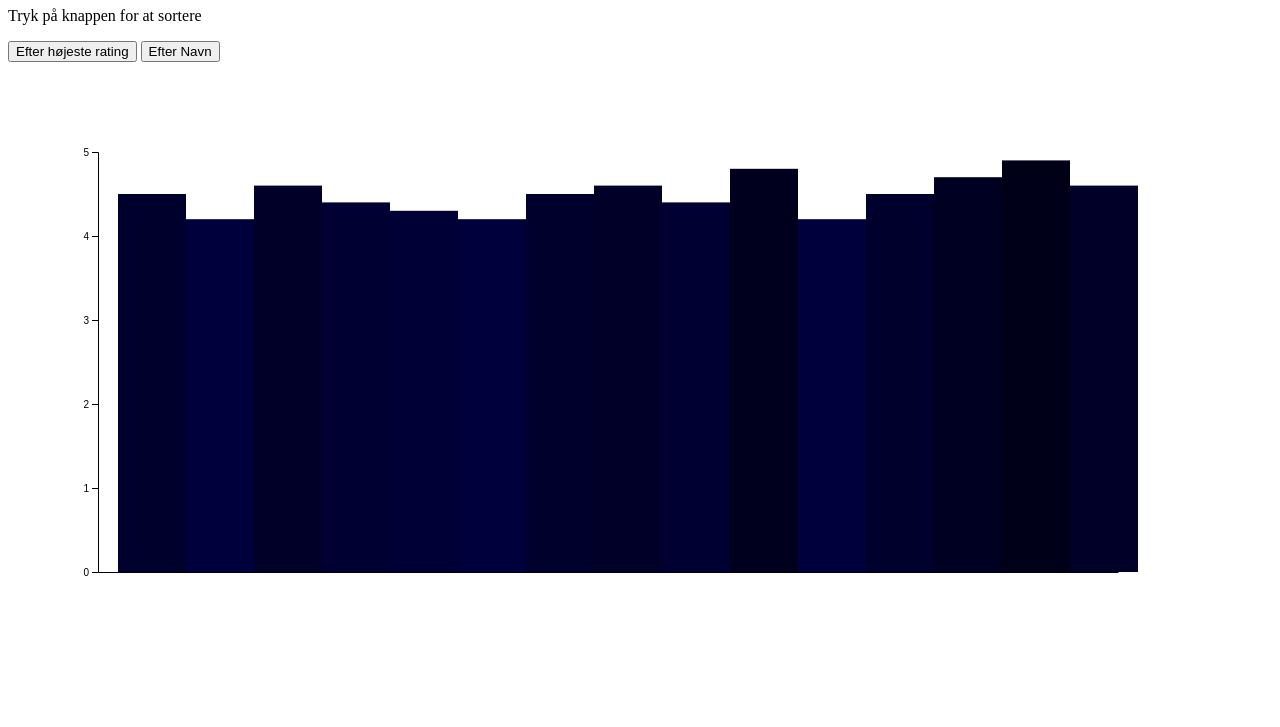
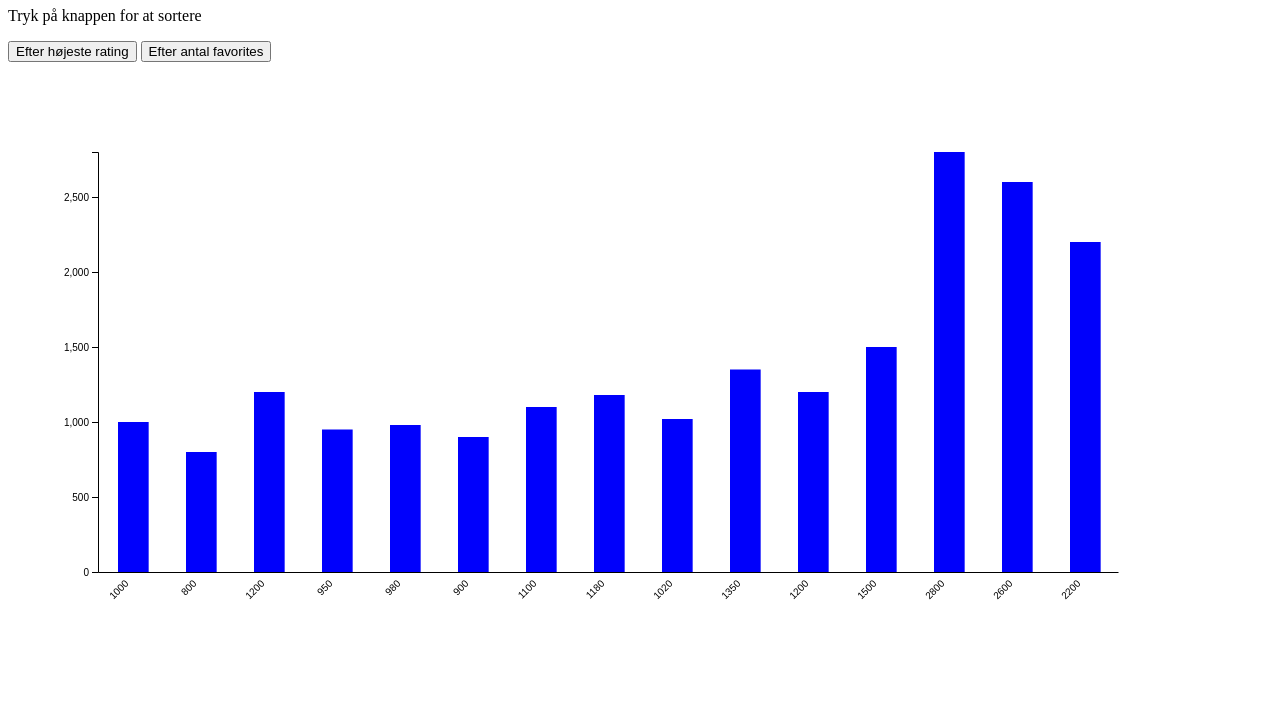
Before and after one commit to noahrdam/Aflevering-4, a plain HTML site: page index.html in a window 1280 px wide. Shown: the part 73-800 px from the top of the page. Drawn offline with nearby package versions, Linux system fonts and the light colour scheme.

Commit message:
favorites

```diff
--- a/dataanmination2.js
+++ b/dataanmination2.js
@@ -4,21 +4,21 @@ const padding = 20;
 const axisPadding = 70;
 
 const dataset = [
-    [4.5, "Greatest hits"],
-    [4.2, "Wild Cherry"],
-    [4.6, "Meteora"],
-    [4.4, "Top Gun - Motion Picture Soundtrack"],
-    [4.3, "Hjertestarter - Bonus Edition"],
-    [4.2, "USADSB"],
-    [4.5, "Joyride"],
-    [4.6, "Slippery When Wet"],
-    [4.4, "Crazy World"],
-    [4.8, "The Razors Edge"],
-    [4.2, "Electric Dreams"],
-    [4.5, "Epic Jams"],
-    [4.7, "Electric Symphony"],
-    [4.9, "Lost in Time"],
-    [4.6, "Summer Vibes"]
+    [4.5, 1000, "Greatest hits"],
+    [4.2, 800, "Wild Cherry"],
+    [4.6, 1200, "Meteora"],
+    [4.4, 950, "Top Gun - Motion Picture Soundtrack"],
+    [4.3, 980, "Hjertestarter - Bonus Edition"],
+    [4.2, 900, "USADSB"],
+    [4.5, 1100, "Joyride"],
+    [4.6, 1180, "Slippery When Wet"],
+    [4.4, 1020, "Crazy World"],
+    [4.8, 1350, "The Razors Edge"],
+    [4.2, 1200, "Electric Dreams"],
+    [4.5, 1500, "Epic Jams"],
+    [4.7, 2800, "Electric Symphony"],
+    [4.9, 2600, "Lost in Time"],
+    [4.6, 2200, "Summer Vibes"]
 ]
 
 const svg = d3.select("body").append("svg").attr("width", w).attr("height", h);
@@ -31,19 +31,17 @@ let yAxis = null;
 
 init(dataset, false);
 
-d3.selectAll("#sortByRating, #sortByName").on(
+d3.selectAll("#sortByRating, #sortByName, #sortByFavorites").on(
   "click",
   function (e) {
     let id = e.target.id;
     console.log(id);
     let isFastest = false;
-        if (id === "sortByName") {
+    if (id === "sortByFavorites") {
       isFastest = true;
     }
-
     sortData(id);
     console.log("Sorted data by " + id + " : ", dataset);
-
     animateData(dataset, isFastest);
   }
 );
@@ -57,7 +55,6 @@ function init(dataset, isFastest) {
 function setUp(dataset, isFastest) {
   yScale = createScaleY(dataset);
   xScale = createScaleX(dataset);
-
   xAxis = createAxisX(xScale, isFastest);
   yAxis = createAxisY(yScale);
 }
@@ -65,24 +62,31 @@ function setUp(dataset, isFastest) {
 function createDefaultChart(dataset) {
   svg
     .selectAll("rect")
-        .data(dataset)
+    .data(dataset, function (d) {
+      return d[2];
+    })
     .enter()
     .append("rect")
+    .attr("x", function (d, i) {
+      console.log(d);
+      return i * dataset.length;
+    })
     .attr("x", function (d, i) {
       return xScale(i) + padding;
     })
     .attr("y", function (d) {
-            return yScale(d[0]);
+      return yScale(d[1]);
     })
     .attr(
       "width",
-            (w - 2 * padding - 2 * axisPadding) / dataset.length
+      w / dataset.length - 2 * padding - (2 * axisPadding) / dataset.length
     )
     .attr("height", function (d) {
-            return h - padding - axisPadding - yScale(d[0]);
+      console.log("height: " + (yScale(d[1]) - axisPadding));
+      return h - padding - axisPadding - yScale(d[1]);
     })
     .attr("fill", function (d) {
-            return "rgb(0, 0, " + (270 - d[0] * 50) + ")";
+      return "rgb(0, 0, " + (256 - d[0]) + ")";
     });
 }
 
@@ -105,7 +109,7 @@ function createScaleY(dataset) {
     .domain([
       0,
       d3.max(dataset, function (d) {
-                return d[0];
+        return d[1];
       }),
     ])
     .range([h - padding - axisPadding, padding + axisPadding])
@@ -113,7 +117,7 @@ function createScaleY(dataset) {
 }
 
 function createAxisY(yScale) {
-    return d3.axisLeft().scale(yScale).ticks(4);
+  return d3.axisLeft().scale(yScale).ticks(5);
 }
 
 function createAxisX(xScale, isFastest) {
@@ -122,10 +126,12 @@ function createAxisX(xScale, isFastest) {
       .axisBottom()
       .scale(xScale)
       .tickFormat(function (d) {
+        while (d < dataset.length) {
           if (isFastest) {
+            return dataset[d][2];
+          } else {
             return dataset[d][1];
-            } else {
-                return "";
+          }
         }
       })
   );
@@ -135,8 +141,7 @@ function addAxes() {
   svg
     .append("g")
     .attr("transform", "translate(0," + (h - padding - axisPadding) + ")")
-        .attr("id", "xAxis")
-        .call(xAxis);
+    .attr("id", "xAxis");
 
   svg
     .append("g")
@@ -161,13 +166,17 @@ function animateData(data, isFastest) {
   formatAxisX();
   svg
     .selectAll("rect")
-        .data(data)
+    .data(data, function (d) {
+      return d[2];
+    })
     .transition()
     .duration(2000)
     .attr("x", function (d, i) {
       return xScale(i) + padding;
     });
+
 }
+
 
 function sortData(by) {
   if (by === "sortByRating") {
@@ -176,11 +185,11 @@ function sortData(by) {
     });
   } else if (by === "sortByName") {
     dataset.sort(function (a, b) {
-            return a[1].localeCompare(b[1]);
+      return new Date(a[2]) - new Date(b[2]);
     });
   } else {
     dataset.sort(function (a, b) {
-            return a[0] - b[0];
+      return a[1] - b[1];
     });
   }
 }
--- a/index.html
+++ b/index.html
@@ -11,7 +11,7 @@
     <p>Tryk på knappen for at sortere</p>
     <div>
       <button id="sortByRating">Efter højeste rating</button>
-      <button id="sortByName">Efter Navn</button>
+      <button id="sortByFavorites">Efter antal favorites</button>
     </div>
 
     <script
```
Lines whose indentation alone changed are shown as unchanged.
